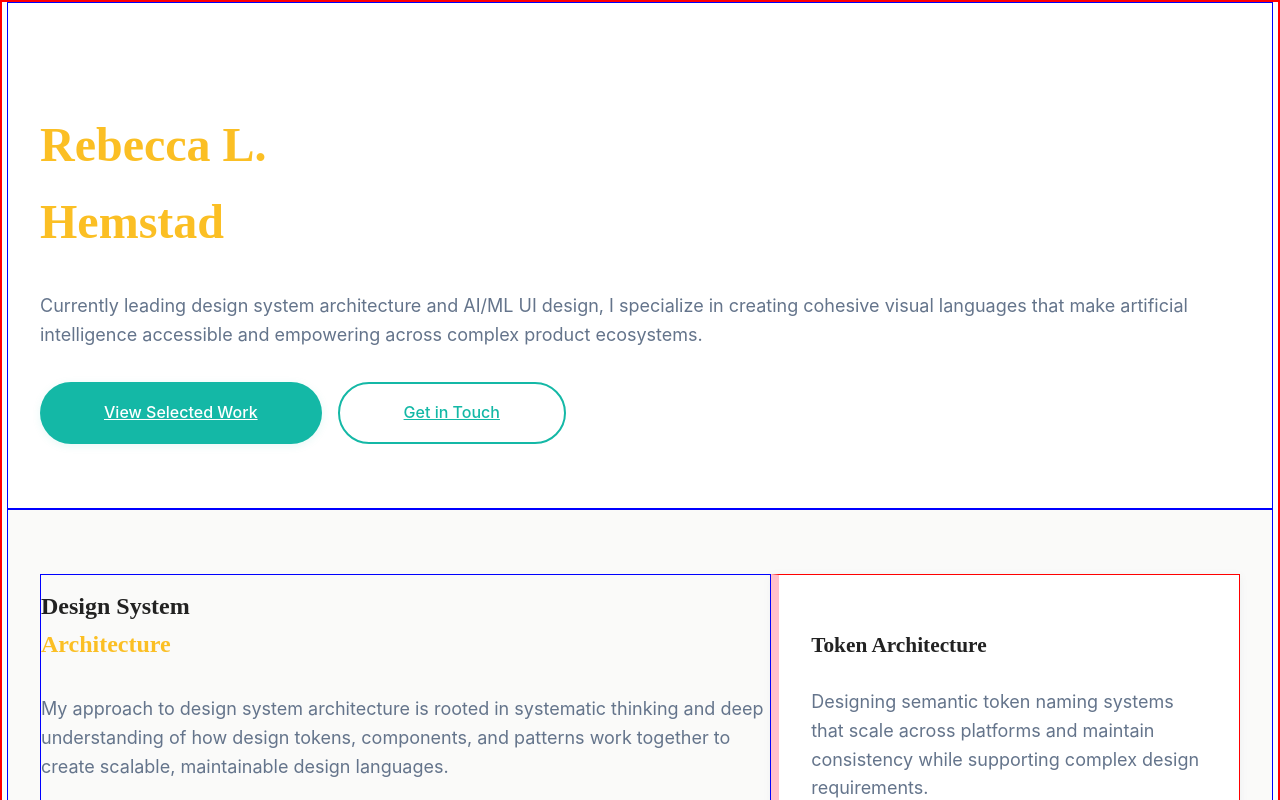
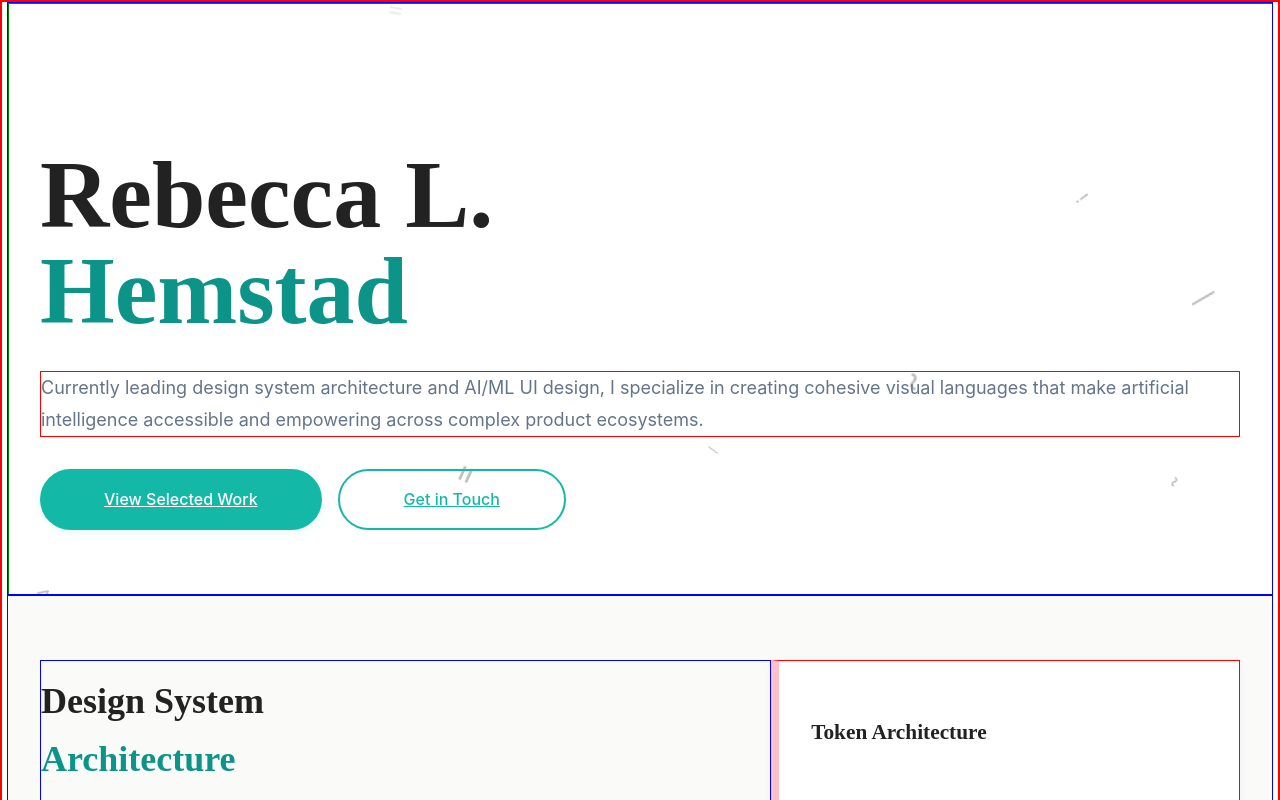
Before and after one commit to RHemstad/portfolio, a React (Vite) app: page / in a window 1280 px wide. Shown: the top 800 px of the page. Built offline with nearby package versions, Linux system fonts and the light colour scheme.

Commit message:
fix: adding glyphs

```diff
--- a/src/app.css
+++ b/src/app.css
@@ -1,5 +1,3 @@
-
-
 body {
   margin: 0;
   font-family: var(--font-sans);
@@ -7,10 +5,11 @@ body {
   color: var(--color-text);
   line-height: 1.6;
   font-size: var(--font-size-base);
+
 }
 
 section {
-  padding: var(--space-xl) var(--space-lg);
+  padding: var(--space-16) var(--space-8);
   max-width: var(--container-xl);
   margin: 0 auto;
   border: 1px solid blue;
@@ -32,19 +31,19 @@ h1, h2, h3 {
 }
 
 h1 {
-  font-size: 3rem;
+  font-size: 6rem;
   color: var(--color-text);
-  margin-bottom: var(--space-lg);
+  margin-bottom: var(--space-8);
 }
 
 h2 {
-  font-size: var(--font-size-2xl);
+  font-size: var(--font-size-4xl);
   margin: var(--space-3) 0;
 }
 
 h3  {
   font-size: var(--font-size-xl);
-  margin-bottom: var(--space-2);
+  margin-bottom: var(--space-8);
 }
 
 .heading-accent {
@@ -63,7 +62,7 @@ h3  {
 .button-primary {
   display: inline-flex;
   align-items: center;
-  padding: var(--space-md) var(--space-xl);
+  padding: var(--space-4) var(--space-16);
   background: var(--color-primary);
   color: #fff;
   border-radius: var(--radius-lg);
@@ -84,7 +83,7 @@ h3  {
 .button-secondary {
   display: inline-flex;
   align-items: center;
-  padding: var(--space-md) var(--space-xl);
+  padding: var(--space-4) var(--space-16);
   background: transparent;
   color: var(--color-primary);
   border: 2px solid var(--color-primary);
@@ -126,20 +125,20 @@ h3  {
   flex-wrap: wrap;
 }
 .gap-md {
-  gap: var(--space-md);
+  gap: var(--space-4);
 }
 .gap-lg {
-  gap: var(--space-lg);
+  gap: var(--space-8);
 }
 .mt-lg {
-  margin-top: var(--space-lg);
+  margin-top: var(--space-8);
 }
 .mb-lg {
-  margin-bottom: var(--space-lg);
+  margin-bottom: var(--space-8);
 }
 .pt-lg {
-  padding-top: var(--space-lg);
+  padding-top: var(--space-8);
 }
 .pb-lg {
-  padding-bottom: var(--space-lg);
+  padding-bottom: var(--space-8);
 }
--- a/src/components.css
+++ b/src/components.css
@@ -9,8 +9,8 @@
   background: #fff;
   border-radius: var(--radius-md);
   box-shadow: 0 2px 8px rgba(100,116,139,0.08);
-  padding: var(--space-lg);
-  margin-bottom: var(--space-lg);
+  padding: var(--space-8);
+  margin-bottom: var(--space-8);
   transition: box-shadow 0.2s, transform 0.2s;
   border: 1px solid red;
   display: flex;
@@ -49,7 +49,7 @@
 .card-title {
   font-family: var(--font-serif);
   color: var(--color-text);
-  margin-bottom: var(--space-2);
+  margin-bottom: var(--space-4);
 }
 
 
@@ -86,7 +86,7 @@
 .hero-description {
   font-size: var(--font-size-xl);
   color: var(--color-text);
-  margin-bottom: var(--space-md);
+  margin-bottom: var(--space-4);
 }
 
 
@@ -194,8 +194,8 @@
 
 .writing-inquiries {
   text-align: center;
-  margin-top: var(--space-lg);
-  padding-top: var(--space-lg);
+  margin-top: var(--space-8);
+  padding-top: var(--space-8);
   border-top: 1px solid #e5e7eb;
 }
 
@@ -209,7 +209,7 @@
 
 .contact-layout {
   display: flex;
-  gap: var(--space-lg);
+  gap: var(--space-8);
   flex-wrap: wrap;
 }
 
@@ -271,7 +271,7 @@
 
 .contact-social-links {
   display: flex;
-  gap: var(--space-md);
+  gap: var(--space-4);
 }
 
 .contact-social-link {
@@ -330,8 +330,8 @@
 
 /* ===== CASE STUDY HERO ===== */
 .case-study-hero {
-  padding-top: var(--space-16);
-  padding-bottom: var(--space-16);
+  padding-top: var(--space-8);
+  padding-bottom: var(--space-8);
 }
 
 .case-study-hero-container {
@@ -341,7 +341,7 @@
 
 .case-study-hero-layout {
   display: flex;
-  gap: var(--space-lg);
+  gap: var(--space-8);
   flex-wrap: wrap;
   align-items: center;
 }
@@ -382,7 +382,7 @@
 
 .case-study-meta {
   display: flex;
-  gap: var(--space-lg);
+  gap: var(--space-8);
   flex-wrap: wrap;
   padding-top: var(--space-8);
   border-top: 1px solid #e5e7eb;
@@ -433,7 +433,7 @@
 
 .case-study-challenge-layout {
   display: flex;
-  gap: var(--space-lg);
+  gap: var(--space-8);
   flex-wrap: wrap;
 }
 
@@ -445,7 +445,7 @@
 .case-study-challenge-header {
   display: flex;
   align-items: center;
-  margin-bottom: var(--space-lg);
+  margin-bottom: var(--space-8);
 }
 
 .case-study-challenge-icon {
@@ -476,7 +476,7 @@
 
 .case-study-process-intro {
   text-align: center;
-  margin-bottom: var(--space-lg);
+  margin-bottom: var(--space-8);
 }
 
 .case-study-process-title {
@@ -494,13 +494,13 @@
 }
 
 .case-study-process-list {
-  margin-top: var(--space-12);
+  margin-top: var(--space-8);
 }
 
 .case-study-process-item {
   display: flex;
   align-items: flex-start;
-  margin-bottom: var(--space-12);
+  margin-bottom: var(--space-8);
 }
 
 .case-study-process-number {
@@ -514,7 +514,7 @@
   align-items: center;
   justify-content: center;
   font-weight: var(--font-weight-semibold);
-  margin-right: var(--space-6);
+  margin-right: var(--space-4);
 }
 
 .case-study-process-content {
@@ -547,7 +547,7 @@
 
 .case-study-gallery-intro {
   text-align: center;
-  margin-bottom: var(--space-lg);
+  margin-bottom: var(--space-8);
 }
 
 .case-study-gallery-title {
@@ -566,7 +566,7 @@
 
 .case-study-gallery-grid {
   display: flex;
-  gap: var(--space-lg);
+  gap: var(--space-8);
   flex-wrap: wrap;
   justify-content: center;
 }
@@ -595,7 +595,7 @@
 
 .case-study-impact-intro {
   text-align: center;
-  margin-bottom: var(--space-lg);
+  margin-bottom: var(--space-8);
 }
 
 .case-study-impact-title {
@@ -614,7 +614,7 @@
 
 .case-study-impact-grid {
   display: flex;
-  gap: var(--space-lg);
+  gap: var(--space-8);
   flex-wrap: wrap;
   justify-content: center;
 }
@@ -667,7 +667,7 @@
 .case-study-next-steps-description {
   font-size: var(--font-size-xl);
   color: #e5e5e5;
-  margin-bottom: var(--space-12);
+  margin-bottom: var(--space-8);
   max-width: var(--container-sm);
   margin-left: auto;
   margin-right: auto;
@@ -675,7 +675,7 @@
 
 .case-study-next-steps-actions {
   display: flex;
-  gap: var(--space-md);
+  gap: var(--space-4);
   justify-content: center;
   flex-wrap: wrap;
 }
@@ -721,15 +721,15 @@
 }
 
 .mb-lg {
-  margin-bottom: var(--space-lg);
+  margin-bottom: var(--space-8);
 }
 
 .mt-lg {
-  margin-top: var(--space-lg);
+  margin-top: var(--space-8);
 }
 
 .pt-lg {
-  padding-top: var(--space-lg);
+  padding-top: var(--space-8);
 }
 
 .flex {
@@ -757,11 +757,11 @@
 }
 
 .gap-md {
-  gap: var(--space-md);
+  gap: var(--space-4);
 }
 
 .gap-lg {
-  gap: var(--space-lg);
+  gap: var(--space-8);
 }
 
 .rounded-full {
@@ -820,7 +820,7 @@
 .grid {
   display: flex;
   flex-wrap: wrap;
-  gap: var(--space-lg);
+  gap: var(--space-8);
 }
 
 .grid--center {
@@ -829,7 +829,7 @@
 
 .flex {
   display: flex;
-  gap: var(--space-md);
+  gap: var(--space-4);
 }
 
 .flex--between {
@@ -858,7 +858,7 @@
 }
 
 .text-accent {
-  color: var(--color-accent);
+  color: var(--color-tertiary);
 }
 
 .heading {
@@ -965,27 +965,42 @@ main {
 
 /* ===== HERO SECTION ===== */
 .hero {
-
+  position: relative;
+  overflow: hidden;
 }
 
+.hero-content {
+  position: relative;
+  z-index: 1;
+}
+
+
 .hero h1 {
+  --tw-text-opacity: 1;
   color: var(--color-accent);
   margin-bottom: var(--space-8);
+  font-size: 6rem;
+  line-height: 1;
+  color: var(--color-text);
 }
 
-.hero h2 {
-  color: var(--color-primary);
-  font-weight: var(--font-weight-medium);
-  text-transform: uppercase;
-  letter-spacing: 0.05em;
-  font-size: var(--font-size-base);
-  margin-bottom: var(--space-md);
-}
+
 
 .hero p {
   font-size: var(--font-size-xl);
+ font-size: 1.25rem;
+  line-height: 2rem;
   color: var(--color-text);
-  margin-bottom: var(--space-md);
+  margin-bottom: var(--space-4);
+}
+
+
+@media (min-width: 768px) {
+
+  .hero p {
+    font-size: 3.5rem;
+    border: 1px solid red;
+  }
 }
 
 .hero p:last-of-type {
@@ -994,12 +1009,63 @@ main {
 }
 
 .hero .flex {
-  margin-top: var(--space-lg);
+  margin-top: var(--space-8);
+}
+
+
+.falling-glyphs-container {
+  position: absolute;
+  top: 0;
+  left: 0;
+  width: 100%;
+  height: 100%;
+  pointer-events: none;
+  overflow: hidden;
+  z-index: 0;
+  border: 1px solid green;
+}
+
+.falling-glyph {
+  position: absolute;
+  top: -10%;
+  /*color: rgba(251, 191, 36, 0.1); */
+  /* Soft orange overlay */
+  animation-name: fall;
+  animation-timing-function: linear;
+  animation-iteration-count: infinite;
+}
+
+@keyframes fall {
+  0% {
+    transform: translateY(-10%) rotate(0deg);
+    opacity: 0;
+  }
+  10% {
+    opacity: 0.3;
+  }
+  90% {
+    opacity: 0.3;
+  }
+  100% {
+    transform: translateY(200vh) rotate(360deg); /* Fall much further */
+    opacity: 0;
+  }
 }
 
 
 
+
+
+
+
+
+
+
+
 /* ===== WRITING SECTION ===== */
+
+
+
 .writing .text-center p {
   font-size: var(--font-size-xl);
   color: var(--color-secondary);
@@ -1022,8 +1088,8 @@ main {
 
 .writing-inquiries {
   text-align: center;
-  margin-top: var(--space-lg);
-  padding-top: var(--space-lg);
+  margin-top: var(--space-8);
+  padding-top: var(--space-8);
   border-top: 1px solid #e5e7eb;
 }
 
@@ -1039,6 +1105,7 @@ main {
 
 .design-system h2 {
   margin-bottom: var(--space-8);
+  font-size: 2.25rem;
 }
 
 .design-system p {
@@ -1086,7 +1153,7 @@ main {
 
 .contact .social {
   display: flex;
-  gap: var(--space-md);
+  gap: var(--space-4);
 }
 
 .contact .social a {
@@ -1110,15 +1177,15 @@ main {
 
 /* ===== UTILITY CLASSES ===== */
 .mb-lg {
-  margin-bottom: var(--space-lg);
+  margin-bottom: var(--space-8);
 }
 
 .mt-lg {
-  margin-top: var(--space-lg);
+  margin-top: var(--space-8);
 }
 
 .pt-lg {
-  padding-top: var(--space-lg);
+  padding-top: var(--space-8);
 }
 
 .rounded-full {
--- /dev/null
+++ b/src/components/FallingGlyphsBackground.jsx
@@ -0,0 +1,48 @@
+import React, { useEffect, useState } from "react";
+
+const FallingGlyphsBackground = () => {
+  const [glyphs, setGlyphs] = useState([]);
+
+  useEffect(() => {
+    // Create an array of glyphs with random properties
+    const createGlyphs = () => {
+      const glyphsArray = [];
+      const glyphCharacters = ['{', '}', '[', ']', '<', '>', '/', '\\', '|', '=', '+', '-', '*', '&', '#', '@', '!', '?', '~', '^'];
+
+      for (let i = 0; i < 20; i++) {
+        glyphsArray.push({
+          id: i,
+          character: glyphCharacters[Math.floor(Math.random() * glyphCharacters.length)],
+          left: Math.random() * 100, // Random horizontal position
+          animationDuration: 8 + Math.random() * 12, // Random duration between 8-20s
+          animationDelay: Math.random() * 10, // Random delay
+          fontSize: 12 + Math.random() * 24, // Random font size between 12-36px
+        });
+      }
+      return glyphsArray;
+    };
+
+    setGlyphs(createGlyphs());
+  }, []);
+
+  return (
+    <div className="falling-glyphs-container">
+      {glyphs.map((glyph) => (
+        <div
+          key={glyph.id}
+          className="falling-glyph"
+          style={{
+            left: `${glyph.left}%`,
+            animationDuration: `${glyph.animationDuration}s`,
+            animationDelay: `${glyph.animationDelay}s`,
+            fontSize: `${glyph.fontSize}px`,
+          }}
+        >
+          {glyph.character}
+        </div>
+      ))}
+    </div>
+  );
+};
+
+export default FallingGlyphsBackground;
--- a/src/components/Home.jsx
+++ b/src/components/Home.jsx
@@ -9,6 +9,7 @@ import {
 } from 'lucide-react';
 import { projects } from '../data/projects';
 import { writing } from '../data/writing';
+import FallingGlyphsBackground from './FallingGlyphsBackground';
 
 function Home() {
   const [showAllProjects, setShowAllProjects] = useState(false);
@@ -33,17 +34,25 @@ function Home() {
       {/* ********* HERO ********** */}
       {/* ***************************** */}
       <section className="hero">
+  <FallingGlyphsBackground /> {/* <- We'll build this next */}
 
-          <h1>Rebecca L.<br /><span className="text-accent">Hemstad</span></h1>
+  <div className="hero-content">
+    <h1>
+      Rebecca L.<br />
+      <span className="text-accent">Hemstad</span>
+    </h1>
 
-          <p>Currently leading design system architecture and AI/ML UI design, I specialize in creating cohesive visual languages that make artificial intelligence accessible and empowering across complex product ecosystems.</p>
+    <p>
+      Currently leading design system architecture and AI/ML UI design, I specialize in creating cohesive visual languages that make artificial intelligence accessible and empowering across complex product ecosystems.
+    </p>
 
-          <div className="flex">
-            <a href="#work" className="button-primary">View Selected Work</a>
-            <a href="#contact" className="button-secondary">Get in Touch</a>
-          </div>
+    <div className="flex">
+      <a href="#work" className="button-primary">View Selected Work</a>
+      <a href="#contact" className="button-secondary">Get in Touch</a>
+    </div>
+  </div>
+</section>
 
-      </section>
 
       {/* ***************************** */}
       {/* ********* DESIGN SYSTEM ********** */}
--- a/src/tokens.css
+++ b/src/tokens.css
@@ -4,6 +4,7 @@
   --color-bg: #fff;
   --color-text: #222;
   --color-accent: #fbbf24;
+  --color-tertiary: rgb(13 148 136 / var(--tw-text-opacity, 1));
 
   --font-serif: 'Merriweather', serif;
   --font-sans: 'Inter', sans-serif;
@@ -44,12 +45,7 @@
   --space-24: 96px;
   --space-32: 128px;
 
-  /* Legacy spacing tokens (keeping for backward compatibility) */
-  --space-xs: var(--space-1);
-  --space-sm: var(--space-2);
-  --space-md: var(--space-4);
-  --space-lg: var(--space-8);
-  --space-xl: var(--space-16);
+
 
   --radius-sm: 4px;
   --radius-md: 12px;
```
